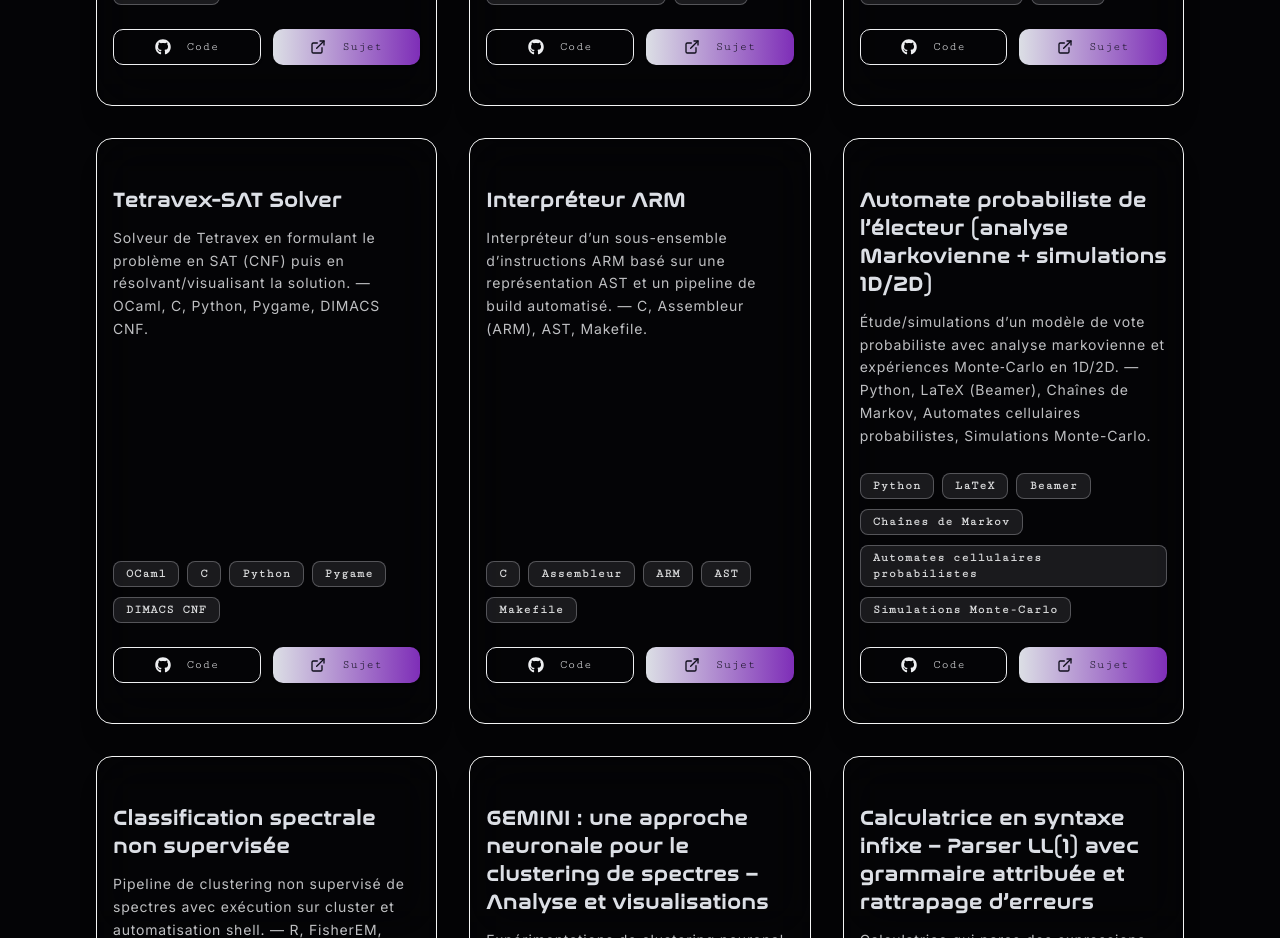
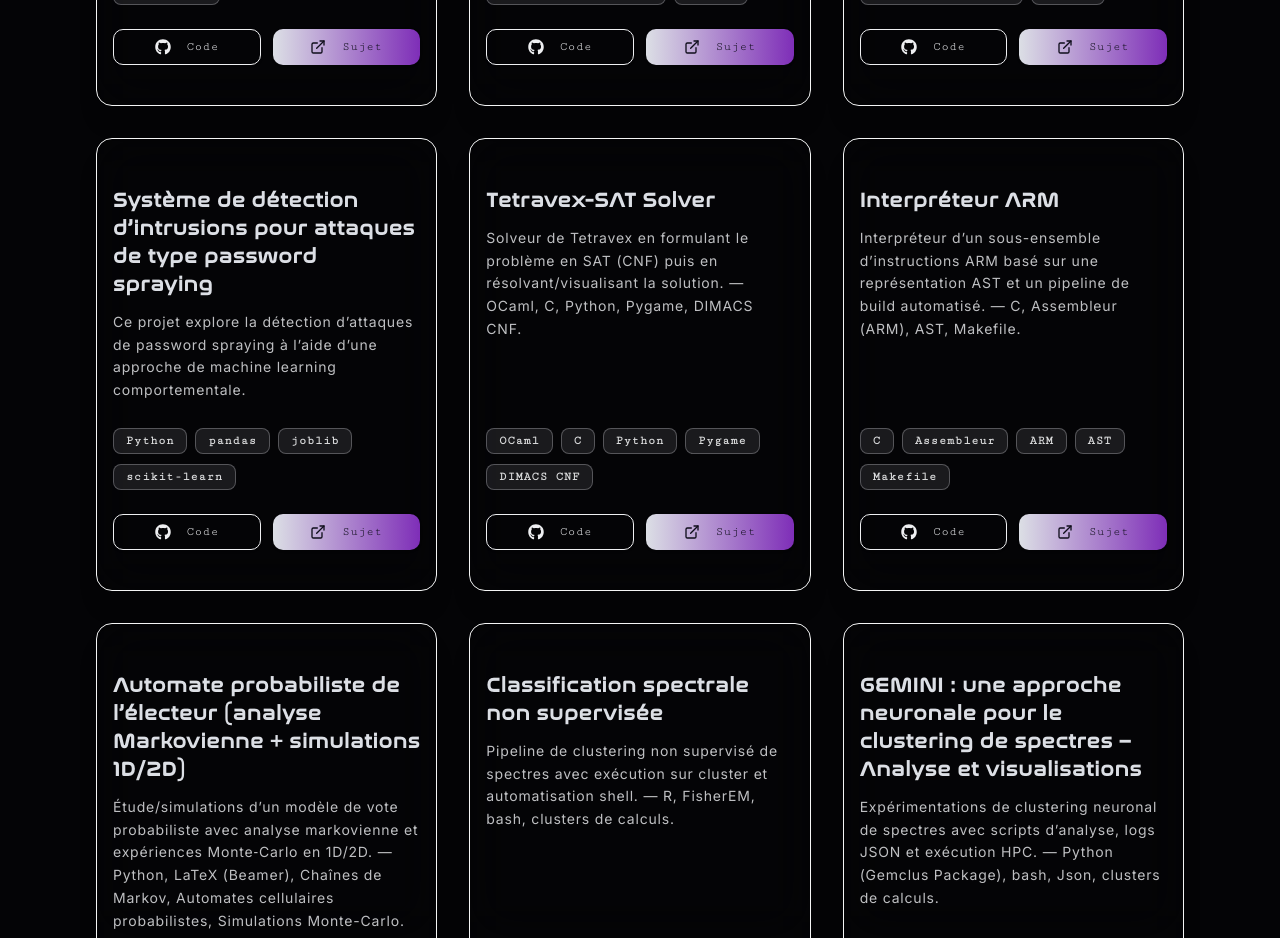
Before and after one commit to RacimZz/Portfolio, a Next.js app: page / in a window 1280 px wide. Shown: the part 5060-5998 px from the top of the page. Built offline with nearby package versions, Linux system fonts and the light colour scheme.

Commit message:
add pswrd

```diff
--- a/src/constant/projects.ts
+++ b/src/constant/projects.ts
@@ -22,6 +22,14 @@ export const projectsData = [
     github_link: "https://github.com/RacimZz/Akinator_IA",
     Sujet: "https://ai.google.dev/gemini-api/docs/models/gemini?hl=fr#gemini-1.5-flash",
     tech: ["Python", "Gradio", "Wikipedia API", "Google Gemini API", "dotenv"],
+  },
+  {
+    name: "Système de détection d’intrusions pour attaques de type password spraying",
+    description:
+      "Ce projet explore la détection d’attaques de password spraying à l’aide d’une approche de machine learning comportementale.",
+    github_link: "https://github.com/RacimZz/pswrd_spray",
+    Sujet: "https://www.keepersecurity.com/fr_FR/threats/password-spraying-attack/",
+    tech: ["Python", "pandas", "joblib", "scikit-learn"],
   },
   {
     name: "Tetravex-SAT Solver",
```
Also changed, not shown: 1 other file (tests, documents, lock files or other folders).
